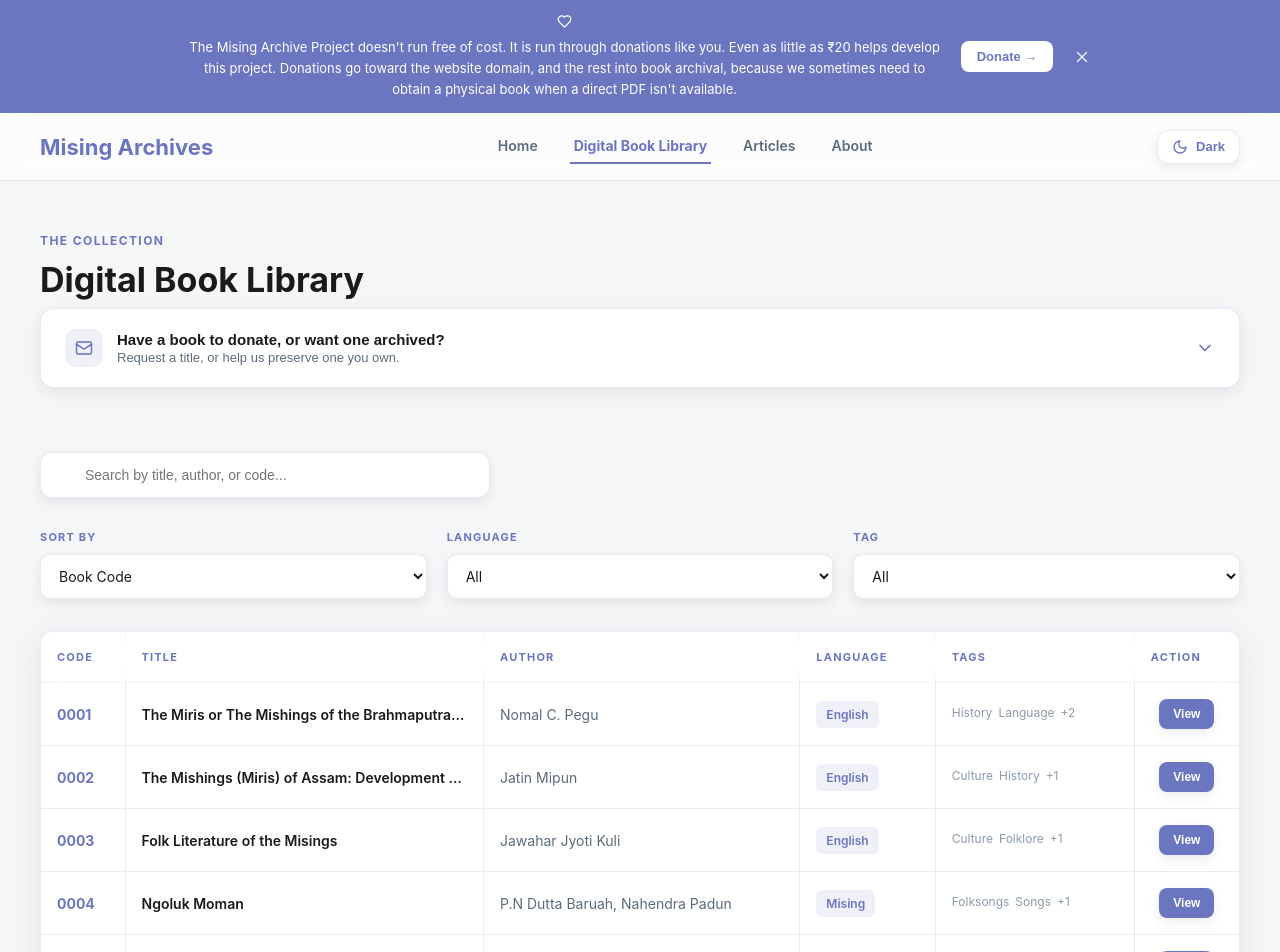
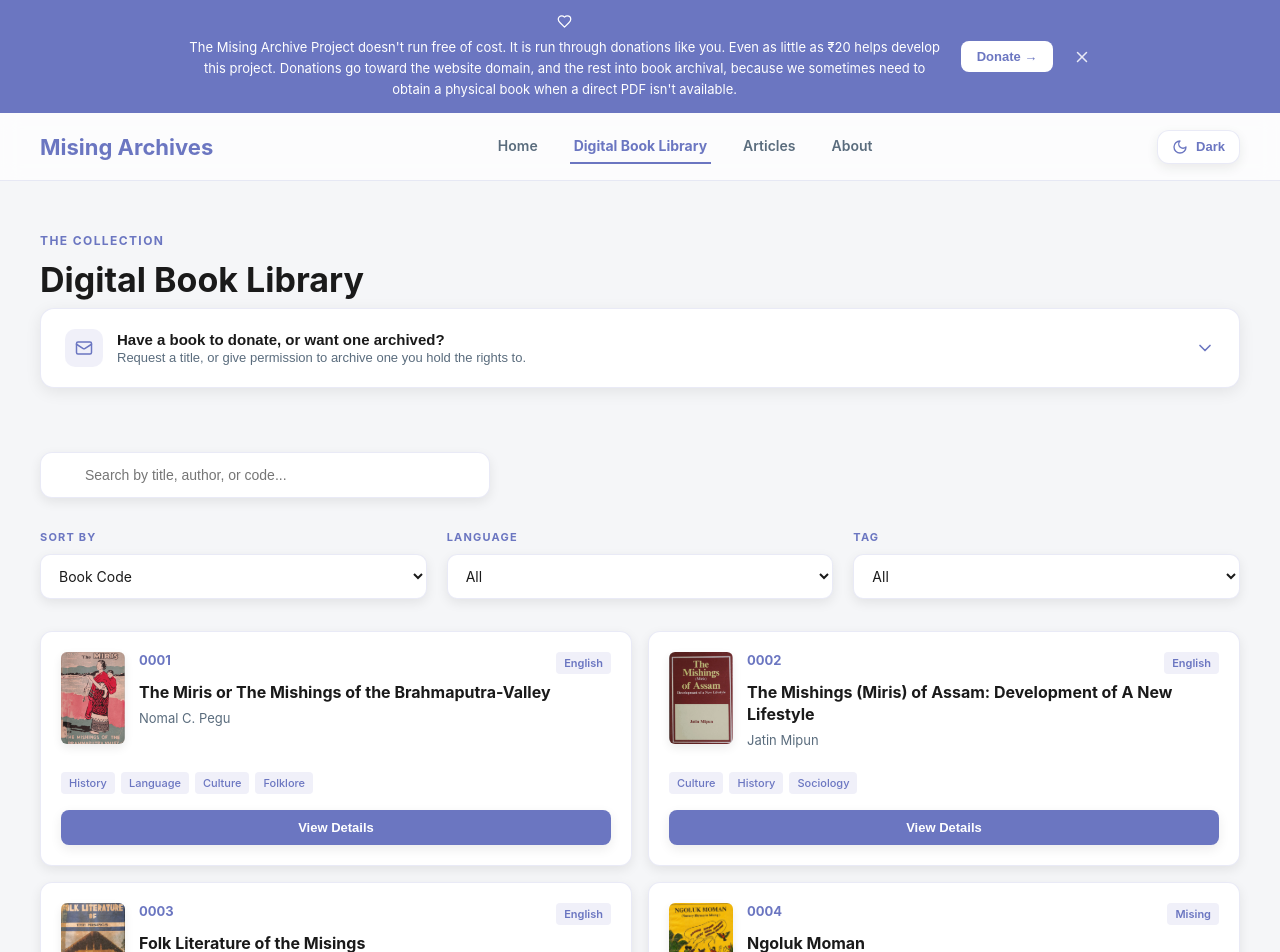
Before and after one commit to abhinabpegu/misingarchives, a React (Vite) app: page /digital-book-library in a window 1280 px wide. Shown: the top 952 px of the page. Built offline with nearby package versions, Linux system fonts and the light colour scheme.

Commit message:
ui changes

```diff
--- a/src/pages/DigitalBookLibrary.jsx
+++ b/src/pages/DigitalBookLibrary.jsx
@@ -87,20 +87,40 @@ export default function DigitalBookLibrary() {
 <section style={{ padding: '0 clamp(20px, 5vw, 40px)', maxWidth: '1400px', margin: '0 auto' }}>
   <ContributeCard
     title="Have a book to donate, or want one archived?"
-    teaser="Request a title, or help us preserve one you own."
+    teaser="Request a title, or give permission to archive one you hold the rights to."
   >
-    <p style={{ margin: '0 0 6px', fontSize: '14px', color: colors.textSecondary, lineHeight: '1.6' }}>
-      If you'd like to request a book for the archive, or donate one for archival, email{' '}
+    <p style={{ margin: '0 0 14px', fontSize: '14px', color: colors.textSecondary, lineHeight: '1.6' }}>
+      Whether you're requesting a book for the archive, or you're a copyright holder/author
+      giving permission for your book to be archived, fill out our short form:
+    </p>
+
+    <a
+      href="https://docs.google.com/forms/d/e/1FAIpQLScahQG34BhG6t03j8lXFSNiqpmnlHhdvWIe8UpisYbBFrOqpg/viewform"
+      target="_blank"
+      rel="noopener noreferrer"
+      style={{
+        display: 'inline-block',
+        padding: '10px 18px',
+        backgroundColor: colors.accentPrimary,
+        color: '#fff',
+        borderRadius: '8px',
+        textDecoration: 'none',
+        fontSize: '13px',
+        fontWeight: '700',
+        marginBottom: '12px'
+      }}
+    >
+      Open the Book Archival Form →
+    </a>
+    <p style={{ margin: 0, fontSize: '13px', color: colors.textTertiary }}>
+      Prefer email? Reach us at{' '}
       <a href="mailto:contact@misingarchives.co.in" style={{ color: colors.accentPrimary, fontWeight: '600' }}>
         contact@misingarchives.co.in
-      </a>.
-    </p>
-    <p style={{ margin: 0, fontSize: '13px', color: colors.textTertiary }}>
-      For further details, reach out on Instagram —{' '}
+      </a>{' '}
+      or on Instagram —{' '}
       <a href="https://instagram.com/misingarchives" target="_blank" rel="noopener noreferrer" style={{ color: colors.accentPrimary, fontWeight: '600' }}>
         @misingarchives
-      </a>{' '}
-
+      </a>.
     </p>
   </ContributeCard>
 </section>
@@ -216,244 +236,124 @@ export default function DigitalBookLibrary() {
         </div>
       </section>
 
-      {/* Books Table with Glass Effect - Responsive */}
+      {/* Books Grid — unified card layout, 2 columns on desktop, 1 on mobile */}
       <section className="section-container" style={{
         padding: '0 40px 60px',
         maxWidth: '1400px',
         margin: '0 auto'
       }}>
         {displayedBooks.length > 0 ? (
-          <>
-            {/* Desktop Table */}
-            <div className="desktop-table" style={{
-              borderRadius: '12px',
-              border: `1px solid ${colors.border}`,
-              overflow: 'hidden',
-              boxShadow: `0 8px 32px ${colors.shadowColor}`,
-              backgroundColor: colors.bgSecondary,
-              backdropFilter: 'blur(10px)',
-              marginTop: '32px'
-            }}>
-              <table style={{
-                width: '100%',
-                borderCollapse: 'collapse',
-              }}>
-                <thead>
-                  <tr style={{
-                    borderBottom: `1px solid ${colors.border}`,
-                    backgroundColor: colors.bgTertiary,
-                    backdropFilter: 'blur(10px)'
-                  }}>
-                    {['Code', 'Title', 'Author', 'Language', 'Tags', 'Action'].map(header => (
-                      <th key={header} style={{
-                        padding: '18px 16px',
-                        textAlign: 'left',
-                        fontSize: '11px',
-                        fontWeight: '700',
-                        textTransform: 'uppercase',
-                        letterSpacing: '1.2px',
-                        color: colors.accentPrimary,
-                        borderRight: header !== 'Action' ? `1px solid ${colors.border}` : 'none'
-                      }}>
-                        {header}
-                      </th>
-                    ))}
-                  </tr>
-                </thead>
-                <tbody>
-                  {displayedBooks.map((book) => (
-                    <tr
-                      key={book.code}
-                      style={{
-                        borderBottom: `1px solid ${colors.border}`,
-                        transition: 'all 0.2s ease',
-                        cursor: 'pointer'
-                      }}
-                      onMouseEnter={(e) => {
-                        e.currentTarget.style.backgroundColor = colors.tableHover
-                        e.currentTarget.style.boxShadow = `inset 0 0 10px ${colors.shadowColor}`
-                      }}
-                      onMouseLeave={(e) => {
-                        e.currentTarget.style.backgroundColor = 'transparent'
-                        e.currentTarget.style.boxShadow = 'none'
-                      }}
-                    >
-                      <td style={{
-                        padding: '16px',
-                        fontSize: '14px',
-                        fontWeight: '700',
-                        color: colors.accentPrimary,
-                        borderRight: `1px solid ${colors.border}`
-                      }}>
-                        {book.code}
-                      </td>
-                      <td style={{
-                        padding: '16px',
-                        fontSize: '14px',
-                        fontWeight: '600',
-                        color: colors.text,
-                        borderRight: `1px solid ${colors.border}`,
-                        maxWidth: '300px',
-                        overflow: 'hidden',
-                        textOverflow: 'ellipsis',
-                        whiteSpace: 'nowrap'
-                      }}>
-                        {book.title}
-                      </td>
-                      <td style={{
-                        padding: '16px',
-                        fontSize: '14px',
-                        color: colors.textSecondary,
-                        borderRight: `1px solid ${colors.border}`
-                      }}>
-                        {book.author}
-                      </td>
-                      <td style={{
-                        padding: '16px',
-                        fontSize: '14px',
-                        color: colors.textSecondary,
-                        borderRight: `1px solid ${colors.border}`
-                      }}>
-                        <span style={{
-                          display: 'inline-block',
-                          padding: '6px 10px',
-                          backgroundColor: colors.accentLight,
-                          color: colors.accentPrimary,
-                          borderRadius: '6px',
-                          fontSize: '12px',
-                          fontWeight: '600'
-                        }}>
-                          {book.language}
-                        </span>
-                      </td>
-                      <td style={{
-                        padding: '16px',
-                        fontSize: '12px',
-                        color: colors.textTertiary,
-                        borderRight: `1px solid ${colors.border}`
-                      }}>
-                        {book.tags.slice(0, 2).map(tag => (
-                          <span key={tag} style={{
-                            display: 'inline-block',
-                            marginRight: '6px',
-                            marginBottom: '4px'
-                          }}>
-                            {tag}
-                          </span>
-                        ))}
-                        {book.tags.length > 2 && (
-                          <span>+{book.tags.length - 2}</span>
-                        )}
-                      </td>
-                      <td style={{
-                        padding: '16px',
-                        textAlign: 'center'
-                      }}>
-                        <button
-                          onClick={() => setSelectedBook(book)}
-                          style={{
-                            padding: '8px 14px',
-                            backgroundColor: colors.accentPrimary,
-                            color: isDarkMode ? colors.bg : '#fff',
-                            border: 'none',
-                            borderRadius: '8px',
-                            cursor: 'pointer',
-                            fontSize: '12px',
-                            fontWeight: '600',
-                            transition: 'all 0.2s ease',
-                            boxShadow: `0 4px 12px ${colors.shadowColor}`
-                          }}
-                          onMouseEnter={(e) => {
-                            e.target.style.backgroundColor = colors.accentSecondary
-                            e.target.style.transform = 'translateY(-2px)'
-                            e.target.style.boxShadow = `0 6px 20px ${colors.shadowColor}`
-                          }}
-                          onMouseLeave={(e) => {
-                            e.target.style.backgroundColor = colors.accentPrimary
-                            e.target.style.transform = 'translateY(0)'
-                            e.target.style.boxShadow = `0 4px 12px ${colors.shadowColor}`
-                          }}
-                        >
-                          View
-                        </button>
-                      </td>
-                    </tr>
-                  ))}
-                </tbody>
-              </table>
-            </div>
-
-            {/* Mobile Card View */}
-            <div className="mobile-cards" style={{ marginTop: '32px' }}>
+          <div className="books-grid" style={{ marginTop: '32px' }}>
             {displayedBooks.map((book) => (
               <div
                 key={book.code}
+                className="book-card"
                 style={{
                   backgroundColor: colors.bgSecondary,
                   borderRadius: '12px',
                   border: `1px solid ${colors.border}`,
-                    padding: '16px',
+                  padding: '20px',
                   backdropFilter: 'blur(10px)',
                   boxShadow: `0 4px 12px ${colors.shadowColor}`,
-                    transition: 'all 0.2s ease'
+                  transition: 'all 0.2s ease',
+                  display: 'flex',
+                  flexDirection: 'column'
                 }}
-                  onTouchStart={(e) => {
+                onMouseEnter={(e) => {
                   e.currentTarget.style.backgroundColor = colors.tableHover
                 }}
-                  onTouchEnd={(e) => {
+                onMouseLeave={(e) => {
                   e.currentTarget.style.backgroundColor = colors.bgSecondary
                 }}
               >
-                  <div style={{ marginBottom: '12px' }}>
-                    <div style={{
+                <div style={{ display: 'flex', gap: '14px', marginBottom: '12px', flex: 1 }}>
+                  {book.coverImage ? (
+                    <img
+                      src={book.coverImage}
+                      alt={book.title}
+                      style={{
+                        width: '64px',
+                        height: '92px',
+                        flexShrink: 0,
+                        objectFit: 'cover',
+                        borderRadius: '6px',
+                        boxShadow: `0 4px 10px ${colors.shadowColor}`
+                      }}
+                    />
+                  ) : (
+                    <div
+                      style={{
+                        width: '64px',
+                        height: '92px',
+                        flexShrink: 0,
+                        borderRadius: '6px',
+                        backgroundColor: colors.accentLight,
+                        display: 'flex',
+                        alignItems: 'center',
+                        justifyContent: 'center',
+                        fontSize: '22px'
+                      }}
+                    >
+                      📖
+                    </div>
+                  )}
+
+                  <div style={{ flex: 1, minWidth: 0 }}>
+                    <div
+                      style={{
                         display: 'flex',
                         justifyContent: 'space-between',
                         alignItems: 'start',
                         marginBottom: '8px'
-                    }}>
-                      <span style={{
+                      }}
+                    >
+                      <span
+                        style={{
                           fontSize: '13px',
                           fontWeight: '700',
                           color: colors.accentPrimary
-                      }}>
+                        }}
+                      >
                         {book.code}
                       </span>
-                      <span style={{
+                      <span
+                        style={{
                           fontSize: '11px',
                           padding: '4px 8px',
                           backgroundColor: colors.accentLight,
                           color: colors.accentPrimary,
                           borderRadius: '4px',
                           fontWeight: '600'
-                      }}>
+                        }}
+                      >
                         {book.language}
                       </span>
                     </div>
-                    <h3 style={{
+                    <h3
+                      style={{
                         margin: '0 0 6px 0',
-                      fontSize: '15px',
-                      fontWeight: '600',
+                        fontSize: '16px',
+                        fontWeight: '700',
                         color: colors.text,
-                      lineHeight: '1.3'
-                    }}>
+                        lineHeight: '1.35'
+                      }}
+                    >
                       {book.title}
                     </h3>
-                    <p style={{
-                      margin: '0 0 10px 0',
+                    <p
+                      style={{
+                        margin: '0 0 12px 0',
                         fontSize: '13px',
                         color: colors.textSecondary
-                    }}>
+                      }}
+                    >
                       {book.author}
                     </p>
                   </div>
+                </div>
 
-                  <div style={{ marginBottom: '12px' }}>
-                    <div style={{
-                      display: 'flex',
-                      flexWrap: 'wrap',
-                      gap: '4px'
-                    }}>
-                      {book.tags.map(tag => (
+                <div style={{ display: 'flex', flexWrap: 'wrap', gap: '6px', marginBottom: '16px' }}>
+                  {book.tags.map((tag) => (
                     <span
                       key={tag}
                       style={{
@@ -468,7 +368,6 @@ export default function DigitalBookLibrary() {
                       {tag}
                     </span>
                   ))}
-                    </div>
                 </div>
 
                 <button
@@ -486,10 +385,10 @@ export default function DigitalBookLibrary() {
                     transition: 'all 0.2s ease',
                     boxShadow: `0 4px 12px ${colors.shadowColor}`
                   }}
-                    onTouchStart={(e) => {
+                  onMouseEnter={(e) => {
                     e.target.style.backgroundColor = colors.accentSecondary
                   }}
-                    onTouchEnd={(e) => {
+                  onMouseLeave={(e) => {
                     e.target.style.backgroundColor = colors.accentPrimary
                   }}
                 >
@@ -498,7 +397,6 @@ export default function DigitalBookLibrary() {
               </div>
             ))}
           </div>
-          </>
         ) : (
           <div style={{
             textAlign: 'center',
@@ -519,8 +417,6 @@ export default function DigitalBookLibrary() {
       </section>
 
       <BookDetailModal book={selectedBook} onClose={() => setSelectedBook(null)} />
-
-      <BookDetailModal book={selectedBook} onClose={() => setSelectedBook(null)} />
     </div>
   )
 }
```
Also changed, not shown: src/styles/App.css (+7 -16 lines), 1 other file (tests, documents, lock files or other folders). Lines whose indentation alone changed are shown as unchanged.
